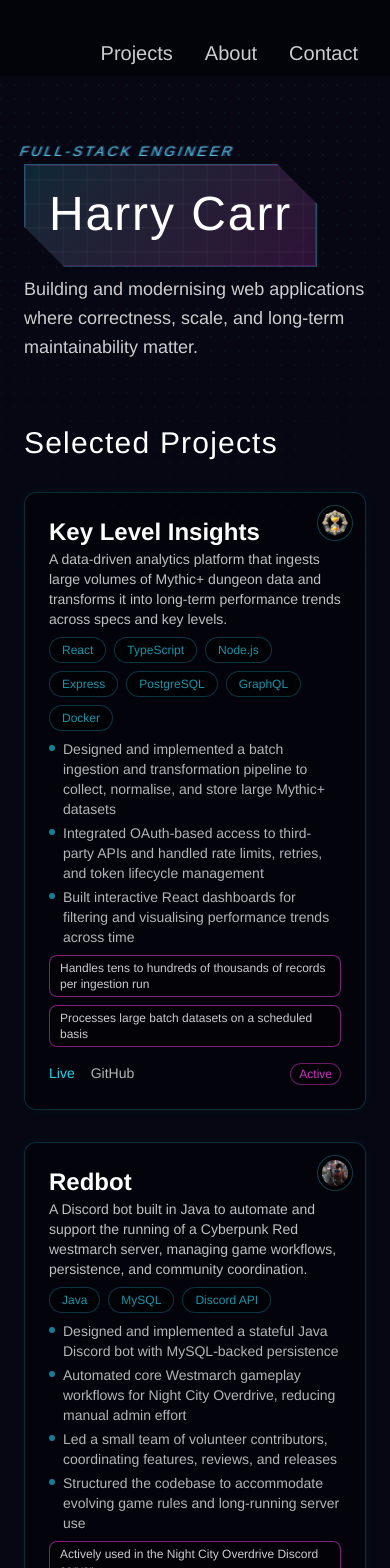
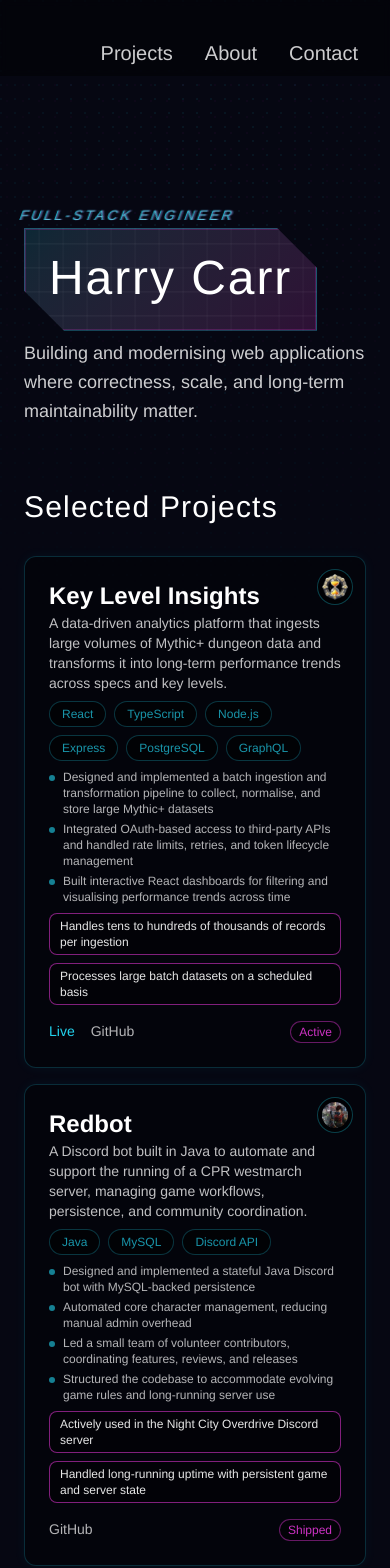
Before and after one commit to Harryc6/portfolio-website, a Next.js app: page / in a window 390 px wide. Shown: the top 1568 px of the page. Built offline with nearby package versions, Linux system fonts and the light colour scheme; a web font is replaced by a local one.

Commit message:
Refactor layout and accessibility; update Hero section margin, add skip link, and adjust project card styles

```diff
--- a/src/app/page.tsx
+++ b/src/app/page.tsx
@@ -9,7 +9,7 @@
   return (
     <>
       <Navbar />
-      <main className={"px-6 py-16 sm:py-24"}>
+      <main id={"main"} className={"px-6 py-16 sm:py-24"}>
         <HeroSection />
         <ProjectSection />
         <AboutSection />
--- a/src/components/navbar.tsx
+++ b/src/components/navbar.tsx
@@ -5,6 +5,15 @@
     <header className={"sticky top-0 bg-black/40 backdrop-blur-xs z-10"}>
       <div className={"mx-auto max-w-5xl px-6 pt-10 sm:pt-6"}>
         <nav className={"flex justify-end pb-2 pr-2"} aria-label={"Primary Navigation"}>
+          <a
+            href={"#main"}
+            className={
+              "focus:mr-auto sr-only focus:not-sr-only text-xl sm:text-lg text-white/80 hover:text-cyber-cyan transition-colors rounded-sm " +
+              "focus-visible:outline-solid focus-visible:outline-2 focus-visible:outline-offset-4 focus-visible:outline-cyber-cyan"
+            }
+          >
+            Skip to content
+          </a>
           <LinkItem name={"Projects"} href={"#projects"} />
           <LinkItem name={"About"} href={"#about"} />
           <LinkItem name={"Contact"} href={"#contact"} />
--- a/src/components/projectCard.tsx
+++ b/src/components/projectCard.tsx
@@ -69,7 +69,7 @@
 const Highlights: FC<{ highlights?: string[] }> = ({ highlights }) => {
   return (
     highlights && (
-      <ul className={"space-y-1 text-sm text-white/70"}>
+      <ul className={"space-y-1 text-xs text-white/70"}>
         {highlights.map((highlight) => (
           <li key={highlight} className={"flex gap-2"}>
             <span className={"mt-1.5 h-1.5 w-1.5 rounded-full bg-cyber-cyan/60 shrink-0"} />
@@ -84,10 +84,10 @@
 const Metrics: FC<{ metrics?: string[] }> = ({ metrics }) => {
   return (
     metrics && (
-      <ul className={"flex flex-wrap gap-2 text-white/70 text-xs"}>
+      <ul className={"flex flex-wrap gap-2 text-xs"}>
         {metrics.map((metric) => (
           <li
-            className={"rounded-lg border border-cyber-magenta/50 bg-black/40 px-2.5 py-1 text-white/80"}
+            className={"rounded-lg border border-cyber-magenta/50 bg-black/40 px-2.5 py-1 text-white/90"}
             key={metric}
           >
             {metric}
--- a/src/content/profile.ts
+++ b/src/content/profile.ts
@@ -193,7 +193,7 @@
       name: "Key Level Insights",
       description:
         "A data-driven analytics platform that ingests large volumes of Mythic+ dungeon data and transforms it into long-term performance trends across specs and key levels.",
-      tech: ["React", "TypeScript", "Node.js", "Express", "PostgreSQL", "GraphQL", "Docker"],
+      tech: ["React", "TypeScript", "Node.js", "Express", "PostgreSQL", "GraphQL"],
       link: "https://keylevelinsights.com",
       source: "https://github.com/harryc6/key-level-insights",
       featured: true,
@@ -206,7 +206,7 @@
         "Built interactive React dashboards for filtering and visualising performance trends across time",
       ],
       metrics: [
-        "Handles tens to hundreds of thousands of records per ingestion run",
+        "Handles tens to hundreds of thousands of records per ingestion",
         "Processes large batch datasets on a scheduled basis",
       ],
       icon: { src: "/images/kli-icon.webp", alt: "Key Level Insights icon" },
@@ -214,7 +214,7 @@
     {
       name: "Redbot",
       description:
-        "A Discord bot built in Java to automate and support the running of a Cyberpunk Red westmarch server, managing game workflows, persistence, and community coordination.",
+        "A Discord bot built in Java to automate and support the running of a CPR westmarch server, managing game workflows, persistence, and community coordination.",
       tech: ["Java", "MySQL", "Discord API"],
       source: "https://github.com/Harryc6/redbot",
       featured: true,
@@ -223,7 +223,7 @@
       year: 2021,
       highlights: [
         "Designed and implemented a stateful Java Discord bot with MySQL-backed persistence",
-        "Automated core Westmarch gameplay workflows for Night City Overdrive, reducing manual admin effort",
+        "Automated core character management, reducing manual admin overhead",
         "Led a small team of volunteer contributors, coordinating features, reviews, and releases",
         "Structured the codebase to accommodate evolving game rules and long-running server use",
       ],
--- a/src/sections/hero.tsx
+++ b/src/sections/hero.tsx
@@ -3,7 +3,7 @@
 
 const HeroSection: FC = () => {
   return (
-    <section className={"scroll-mt-22 sm:scroll-mt-18 mx-auto max-w-5xl"}>
+    <section className={"scroll-mt-22 sm:scroll-mt-18 mx-auto mt-16 sm:mt-24 max-w-5xl"}>
       <p className={"text-sm tracking-[0.2em] uppercase glitched-text text-cyber-cyan/80"} data-text={profile.role}>
         {profile.role}
       </p>
--- a/src/sections/projects.tsx
+++ b/src/sections/projects.tsx
@@ -6,7 +6,7 @@
   return (
     <section id={"projects"} className={"scroll-mt-22 sm:scroll-mt-18 mt-16 sm:mt-24 mx-auto max-w-5xl"}>
       <h2 className={"text-3xl sm:text-4xl display-heading text-white mb-8"}>Selected Projects</h2>
-      <div className={"grid gap-8 sm:gap-12 md:grid-cols-2 xl:grid-cols-3 items-start"}>
+      <div className={"grid gap-4 sm:gap-8 md:grid-cols-2 xl:grid-cols-3 items-start"}>
         {profile.projects
           .filter((project) => project.featured)
           .map((project) => (
```
